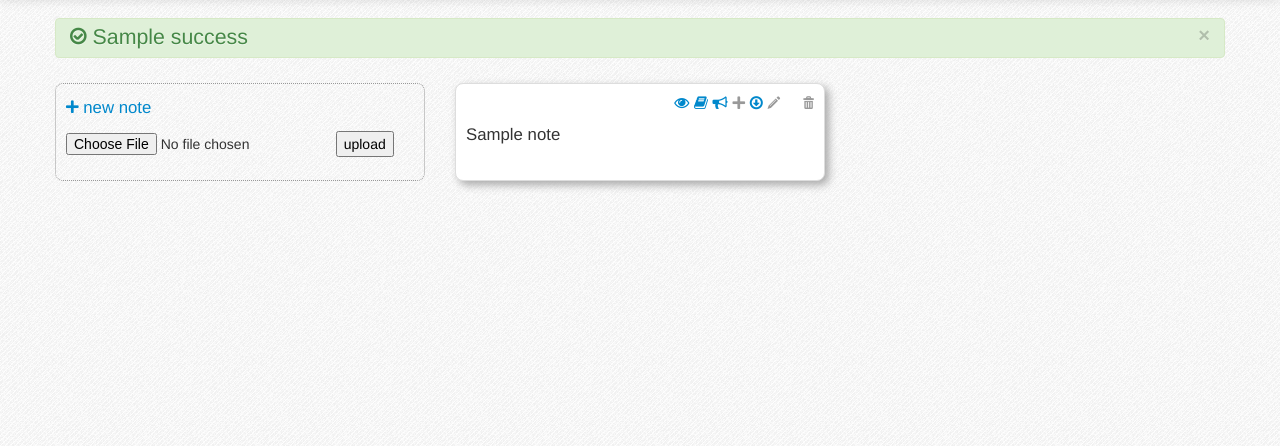
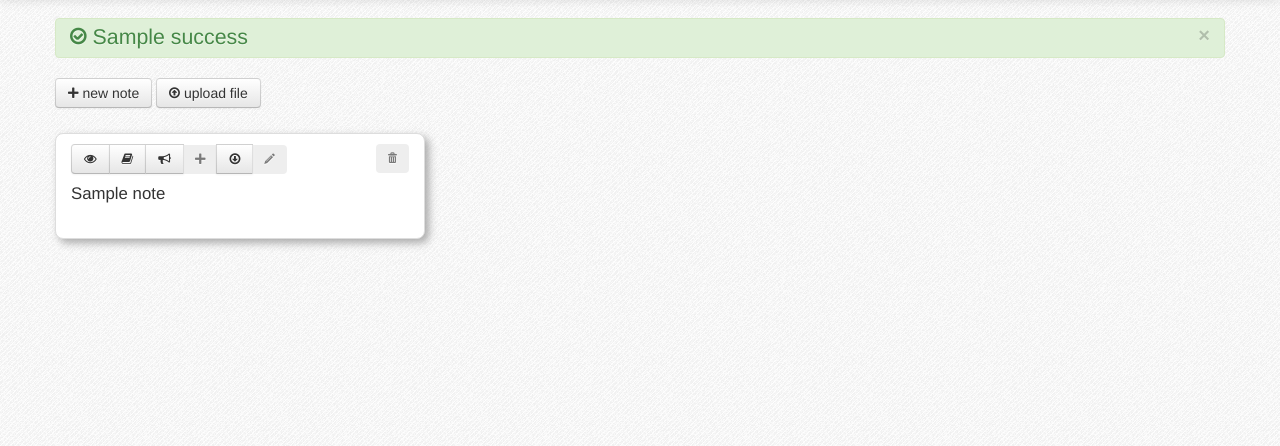
Before and after one commit to gauden/gaudencode, a Python web app: template templates/notes/notes_index.html in a window 1280 px wide. Shown: the part 42-488 px from the top of the page. Run offline with Jinja, Linux system fonts and the light colour scheme; the template is opened without the code that fills it: most values are stand-ins (such as "Sample title", 1, 10 or a date in 2020); some libraries are stand-ins or nearby versions.

Commit message:
Added upload button and modal dialog.

```diff
--- a/templates/main_index.html
+++ b/templates/main_index.html
@@ -1,9 +1,8 @@
-
 <!DOCTYPE html>
 <html lang="en">
   <head>
     <meta charset="utf-8">
-    <title>{{ title }} | gaudencode.appspot.com</title>
+    <title>{% if title %}{{ title }}{% else %}home{%endif%} | gaudencode.appspot.com</title>
     <meta name="viewport" content="width=device-width, initial-scale=1.0">
     <meta name="description" content="">
     <meta name="author" content="Gauden Galea">
@@ -32,6 +31,9 @@
     <link rel="apple-touch-icon-precomposed" sizes="114x114" href="/bootstrap/ico/apple-touch-icon-114-precomposed.png">
     <link rel="apple-touch-icon-precomposed" sizes="72x72" href="/bootstrap/ico/apple-touch-icon-72-precomposed.png">
     <link rel="apple-touch-icon-precomposed" href="/bootstrap/ico/apple-touch-icon-57-precomposed.png">
+
+    {% block site_specific_top %}{% endblock site_specific_top %}
+
   </head>
 
   <body>
@@ -109,6 +111,9 @@
     <script src="//ajax.googleapis.com/ajax/libs/jquery/1.7.1/jquery.min.js"></script>
     <script>window.jQuery || document.write('<script src="/bootstrap/js/jquery-1.7.1.min.js"><\/script>');</script>
     <script src="/bootstrap/js/bootstrap.min.js"></script>
-    <script src="assets/js/bootstrap-dropdown.js"></script>
+
+    {% block site_specific_bottom %}{% endblock site_specific_bottom %}
+
+
   </body>
 </html>
--- a/templates/notes/notes_index.html
+++ b/templates/notes/notes_index.html
@@ -1,47 +1,48 @@
 {# --------------------------------------------
    HOME Template for the NOTES app
-   -------------------------------------------- #}
+   --------------------------------------------
+#}{% extends "/notes/notes_layout.html" %}
 
-{% extends "/notes/notes_layout.html" %}
-
-
+{% block site_specific_top %}
+<style type="text/css">
+.disabled {
+  background-color: white;
+  border: none;
+}
+</style>
+{% endblock site_specific_top %}
 
 
 {% block contents %}
+<div class="controls controls-row">
+    <div>
+      <a href="/notes/new/" class="btn"><i class="icon-plus"></i> new note</a>
+      <a href="#upload_form" role="button" class="btn" data-toggle="modal"><i class="icon-upload"></i> upload file</a>
 
-
-
-
-
-    <div class="row">
-        <div class="span4"
-              style="text-align:center; float: left;">
-            <div style="margin: 5px 0 8px;
-                        font-size: 1.2em;
-                        height: 4.5em;
-                        text-align: left;
-                        padding: 10px;
-                        border: 1px dotted #999;
-                        -webkit-border-radius: 8px;
-                        -moz-border-radius: 8px;
-                        border-radius: 8px;">
-              <p style="padding-top: 0.25em;">
-                <a href="/notes/new/"><i class="icon-plus"></i> new note</a><br>
+      <div id="upload_form" class="modal hide fade in" style="display: none; ">
+        <div class="modal-header">
+        <a class="close" data-dismiss="modal"><i class="icon-remove"></i></a>
+        <h3>Upload a file</h3>
+        </div>
+        <div class="modal-body">
         <form method='POST' enctype='multipart/form-data' action="/notes/upload/">
-                  <input type="file" name="upload_file"> <input type="submit" value="upload">
+              <input type="file" name="upload_file">
+              <input class="btn btn-success" type="submit" value="upload">
             </form>
-              </p>
+        </div>
       </div>
 
     </div>
+</div>
 
+<div class="row" style="margin-top: 20px">
 {% if recent %}
       {% for key, note in recent.iteritems() %}
         <div class="span4"
               style="text-align:center; float: left;">
         <div style="margin: 5px 0 8px;
-                    height: 4.5em;
-                    padding: 10px;
+                    height: 5em;
+                    padding: 10px 15px;
                     border: 1px solid #ddd;
                     text-align:left;
                     font-size: 1.2em;
@@ -51,25 +52,26 @@
                     border-radius: 8px;
                     -webkit-box-shadow: 4px 4px 8px 0px #aaa;
                     box-shadow: 4px 4px 8px 0px #aaa;">
-          <p style="text-align: right;">
-            <a href="/notes/view/{{ key }}"><i class="icon-eye-open"></i></a>
+            <div class="pull-right">{% if note.editable %}<form method="DELETE" action="/notes/trash/{{ key }}"><button type="submit"><i class="icon-trash"></i></button></form>{% else %}<i class="icon-trash  btn disabled"></i>{% endif %}</div>
+          <div class="btn-group">
 
-            <a href="/notes/pubreader/{{ key }}"><i class="icon-book"></i></a>
+            <a class="btn" href="/notes/view/{{ key }}"><i class="icon-eye-open"></i></a>
 
-            <a href="/notes/slides/{{ key }}"><i class="icon-bullhorn"></i></a>
+            <a class="btn" href="/notes/pubreader/{{ key }}"><i class="icon-book"></i></a>
 
-            {% if handler.ACCESS_LEVEL == 'user' %}<a href="/notes/copy/{{ key }}"><i class="icon-copy"></i></a>{% else %}<i class="icon-plus muted"></i>{% endif %}
+            <a class="btn" href="/notes/slides/{{ key }}"><i class="icon-bullhorn"></i></a>
 
-            <a href="/notes/download/{{ key }}"><i class="icon-download"></i></a>
+            {% if handler.ACCESS_LEVEL == 'user' %}<a class="btn" href="/notes/copy/{{ key }}"><i class="icon-copy"></i></a>{% else %}<i class="icon-plus  btn disabled"></i>{% endif %}
 
-            {% if note.editable %}<a href="/notes/edit/{{ key }}"><i class="icon-pencil"></i></a>{% else %}<i class="icon-pencil muted"></i>{% endif %}
+            <a class="btn" href="/notes/download/{{ key }}"><i class="icon-download"></i></a>
+
+            {% if note.editable %}<a class="btn" href="/notes/edit/{{ key }}"><i class="icon-pencil"></i></a>{% else %}<i class="icon-pencil btn disabled"></i>{% endif %}
 
             &nbsp; &nbsp; <!-- separator to diminish risk of click on trash -->
+          </div>
 
-            {% if note.editable %}<a href="/notes/trash/{{ key }}"><i class="icon-trash"></i></a>{% else %}<i class="icon-trash muted"></i>{% endif %}
-          </p>
-
-          <p style="overflow: hidden;
+          <p style="margin-top: 10px;
+                    overflow: hidden;
                     text-overflow: ellipsis;
                     display: -webkit-box;
                     -webkit-line-clamp: 2; /* number of lines to show */
@@ -81,3 +83,11 @@
 {% endif %}
 </div>
 {% endblock contents %}
+
+{% block site_specific_bottom %}
+<script type="text/javascript">
+$('#upload_switch').click(function() {
+  $('#upload_form').toggle();
+});
+</script>
+{% endblock site_specific_bottom %}
--- a/templates/notes/notes_layout.html
+++ b/templates/notes/notes_layout.html
@@ -1,8 +1,7 @@
 {# --------------------------------------------
    Template for the NOTES app
-   -------------------------------------------- #}
-
-{% extends "main_index.html" %}
+   --------------------------------------------
+#}{% extends "main_index.html" %}
 
 {% block section_menu %}
   <!-- START SECTION MENU -->
```
Also changed, not shown: sites/notes/notes.py (+39 -16 lines). Lines whose indentation alone changed are shown as unchanged.
